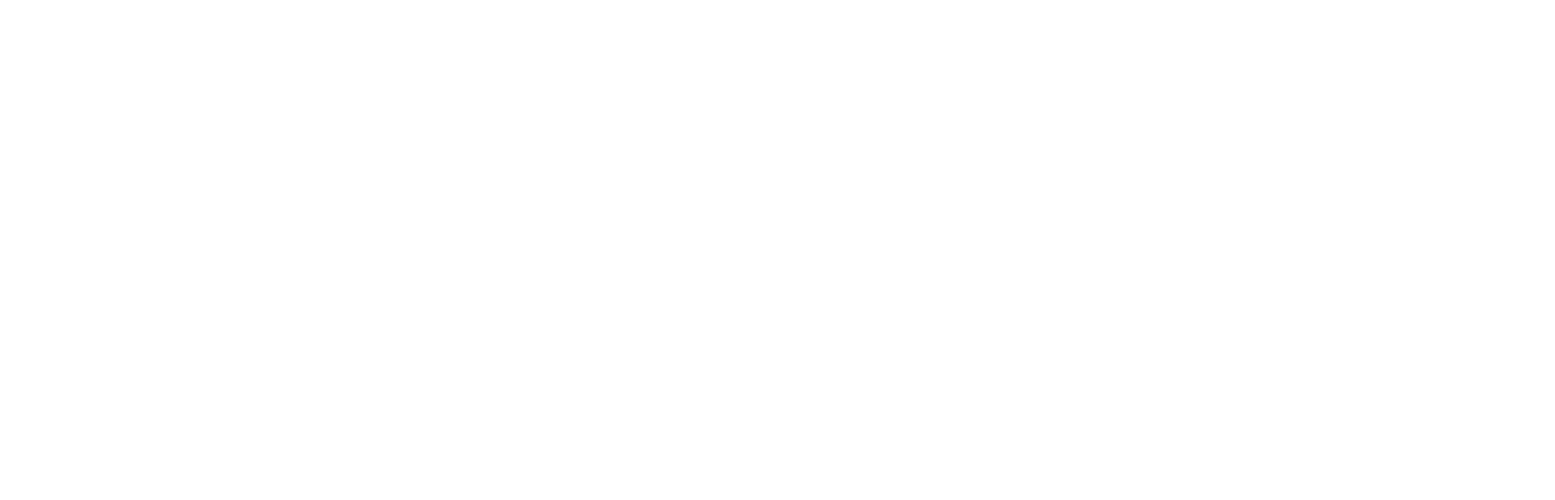
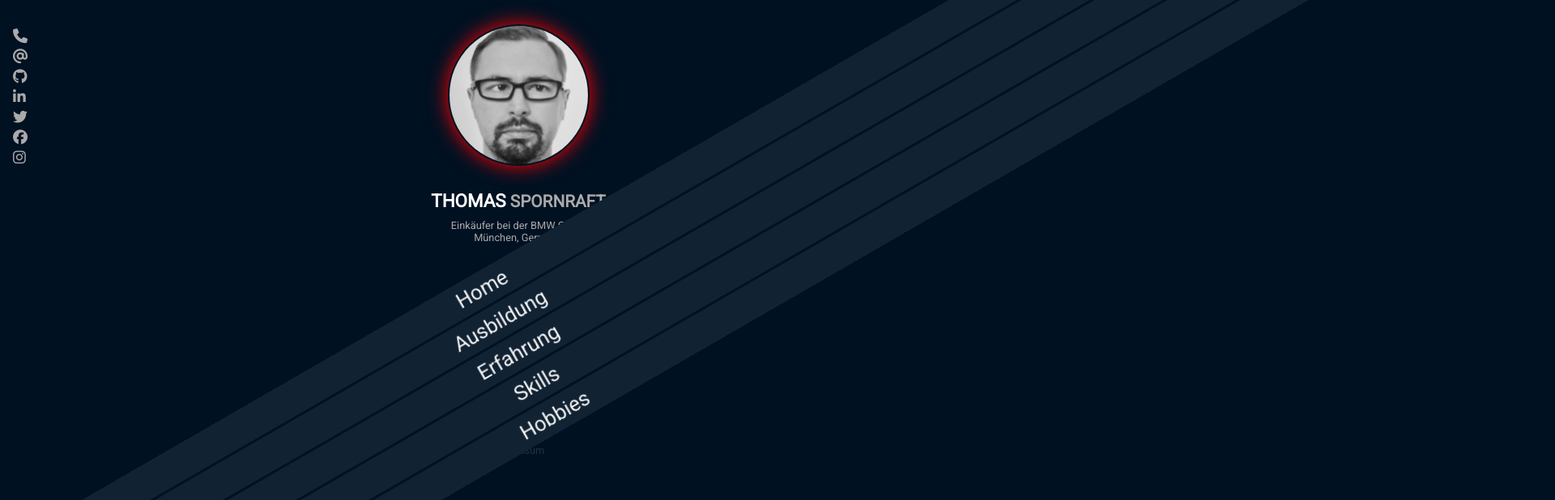
Before and after one commit to ThomasSpornraft/Portfolio3, a plain HTML site: page index.html in a window 1280 px wide. Shown: the top 618 px of the page at 81% size, 1920 px wide, since content can reach past the window. Drawn offline with Linux system fonts and the light colour scheme.

```diff
--- a/index.html
+++ b/index.html
@@ -1,12 +1,96 @@
 <!DOCTYPE html>
 <html lang="en">
+
 <head>
     <meta charset="UTF-8">
-    <meta http-equiv="X-UA-Compatible" content="IE=edge">
     <meta name="viewport" content="width=device-width, initial-scale=1.0">
-    <title>Document</title>
+    <link rel="stylesheet" href="style.css">
+    <title>Thomas Spornraft</title>
 </head>
+
 <body>
+    <nav class="nav">
+        <div class="nav__img">
+            <img src="./img/profil2.png" alt="">
+        </div>
+        <div class="nav__profiletext">
+            <h2><strong>THOMAS</strong> SPORNRAFT</h2>
+            <p>Einkäufer bei der BMW Group <br> München, Germany</p>
+        </div>
+        <div class="nav__contact">
+            <ul>
+                <li>
+                    <a href="tel:+49015170809098"><i class="fas fa-phone"></i>
+                        <p>0151-70809098</p>
+                    </a>
+                </li>
+                <li>
+                    <a href="mailto:Thomas.Spornraft@web.de"><i class="fas fa-at"></i>
+                        <p>Thomas.Spornraft@web.de</p>
+                    </a>
+                </li>
+                <li>
 
+                    <a href="https://github.com/ThomasSpornraft" target="_blank"><i class="fab fa-github"></i>
+                        <p>GitHub</p>
+                    </a>
+                </li>
+                <li>
+
+                    <a href="https://www.linkedin.com/in/thomas-spornraft-5974b71b7/" target="_blank"><i
+                            class="fab fa-linkedin-in"></i>
+                        <p>Linked in</p>
+                    </a>
+                </li>
+                <li>
+
+                    <a href="https://twitter.com/TSpornraft" target="_blank"><i class="fab fa-twitter"></i>
+                        <p>Twitter</p>
+                    </a>
+                </li>
+                <li>
+
+                    <a href="https://www.facebook.com/thomas.spornraft" target="_blank"><i class="fab fa-facebook"></i>
+                        <p>Facebook</p>
+                    </a>
+                </li>
+                <li>
+
+                    <a href="https://www.instagram.com/thomasspornraft/?hl=de" target="_blank"><i
+                            class="fab fa-instagram"></i>
+                        <p>Instagram</p>
+                    </a>
+                </li>
+            </ul>
+        </div>
+        <div class="nav__nav">
+            <ul>
+                <li>
+                    <p>Home</p>
+                </li>
+                <li>
+                    <p>Ausbildung</p>
+                </li>
+                <li>
+                    <p>Erfahrung</p>
+                </li>
+                <li>
+                    <p>Skills</p>
+                </li>
+                <li>
+                    <p>Hobbies</p>
+                </li>
+            </ul>
+        </div>
+        <a class="nav__impressum">Impressum</a>
+    </nav>
+    <main class="main">
+        <div class="main__item">
+
+        </div>
+    </main>
+    <script src="https://kit.fontawesome.com/5f951a5b02.js" crossorigin="anonymous"></script>
+    <script src="script.js"></script>
 </body>
+
 </html>
--- a/style.css
+++ b/style.css
@@ -0,0 +1,114 @@
+@import url('https://fonts.googleapis.com/css2?family=Roboto&display=swap');
+
+* {
+    margin: 0;
+    padding: 0;
+    box-sizing: border-box;
+}
+
+body {
+    background-color: #012;
+    display: flex;
+    font-family: 'Roboto';
+}
+
+.nav {
+    min-height: 100vh;
+    display: flex;
+    flex-direction: column;
+    width: 100vw;
+    align-items: center;
+    position: relative;
+}
+
+.nav__img {
+    margin: 30px 0px;
+    height: 175px;
+}
+.nav__img img {
+    width: 175px;
+    height: 175px;
+    border-radius: 50%;
+    padding: 2px;
+    box-shadow: 0 0px 25px red;
+}
+
+.nav__profiletext {
+    color: #aaa;
+    text-align: center;
+    margin-bottom: 20px;
+}
+
+.nav__profiletext h2 {
+    font-size: 1.3rem;
+}
+
+.nav__profiletext h2 strong {
+    color: white;
+    font-size: 1.4rem;
+}
+
+.nav__profiletext p {
+    margin-top: 10px;
+    font-size: .8rem;
+}
+
+.nav__contact a {
+    text-decoration: none;
+}
+
+.nav__contact a > i {
+    color: #aaa;
+    font-size: 18px;
+    transition: transform .5s ease-in-out;
+}
+
+.nav__contact a > i:hover {
+    color: red;
+    transform: rotate(720deg);
+}
+
+.nav__contact a > p{
+    display: none;
+}
+
+.nav__contact ul {
+    position: fixed;
+    left: 10px;
+    top: 30px;
+    list-style: none;
+    color: grey;
+}
+
+.nav__contact li {
+    margin: 6px;
+}
+
+.nav_nav {
+    position: absolute;
+    bottom: 10px;
+    right: -65%;
+}
+
+.nav__nav ul {
+
+    list-style: none;
+    color: whitesmoke;
+    transform: rotate(-30deg);
+}
+
+.nav__nav li {
+    width: 200vw;
+    background-color: #123;
+    margin: 3px 0px;
+    padding: 6px;
+    text-align: center;
+    border-radius: 3px;
+    font-size: 1.6rem;
+
+}
+
+.nav__impressum {
+    color: #234;
+    font-size: .8rem;
+}
```
Also changed, not shown: img/profil2.png (added).
